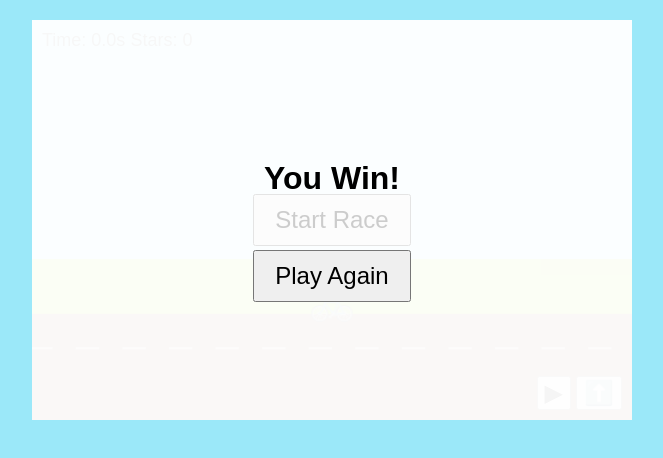
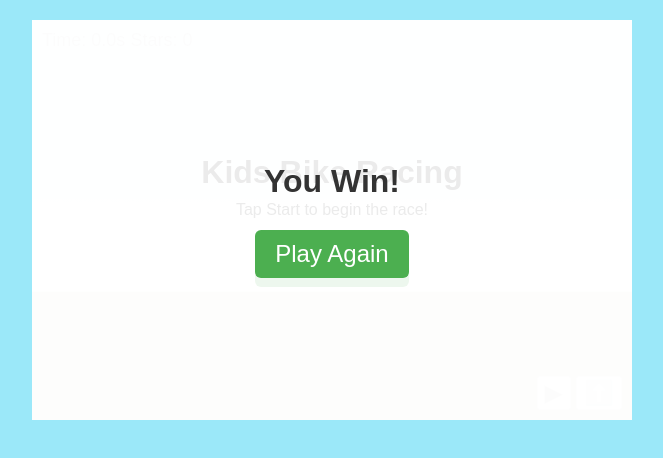
Before and after one commit to sonu84it/kids-bike-racing, a plain HTML site: page index.html in a window 1280 px wide. Shown: the whole page, without its empty margins (308-971 px from the left). Drawn offline with Linux system fonts and the light colour scheme.

Commit message:
Improve start screen and initialize on load

```diff
--- a/game.js
+++ b/game.js
@@ -63,7 +63,7 @@
       ctx.fillText(o.star?'⭐':'🪨',x,o.star?280:330);
     }
   });
-  aiBikes.forEach(b=>{
+window.onload=init;
     let x=300-(b.pos-pos);
     if(x>-50&&x<650){ctx.font='28px serif';ctx.fillText('🚲',x,300);}
   });
--- a/index.html
+++ b/index.html
@@ -11,6 +11,8 @@
   <div id="hud"><span id="time">Time: 0.0s</span> <span id="starCount">Stars: 0</span></div>
   <div id="controls"><button id="btnRight">▶</button><button id="btnJump">⬆️</button></div>
   <div id="start-panel" class="panel">
+    <h1>Kids Bike Racing</h1>
+    <p>Tap Start to begin the race!</p>
     <button id="start">Start Race</button>
   </div>
   <div id="panel" class="panel" hidden>
--- a/styles.css
+++ b/styles.css
@@ -6,6 +6,9 @@
 #controls button{font-size:24px;margin-left:5px;}
 #wheel{width:20px;height:20px;border:3px solid #333;border-radius:50%;position:absolute;bottom:5px;animation:spin 0.5s linear infinite;}
 #bike{position:absolute;left:280px;bottom:60px;font-size:32px;}
-.panel{position:absolute;top:0;left:0;width:100%;height:100%;background:rgba(255,255,255,0.8);display:flex;flex-direction:column;align-items:center;justify-content:center;}
-.panel button{font-size:24px;padding:10px 20px;}
+.panel{position:absolute;top:0;left:0;width:100%;height:100%;background:rgba(255,255,255,0.9);display:flex;flex-direction:column;align-items:center;justify-content:center;text-align:center;}
+.panel h1{margin:0 0 10px;color:#333;}
+.panel p{margin:0 0 20px;color:#333;}
+.panel button{font-size:24px;padding:10px 20px;background:#4caf50;color:#fff;border:none;border-radius:6px;cursor:pointer;}
+.panel button:hover{background:#45a049;}
 @keyframes spin{to{transform:rotate(360deg);}}
```
